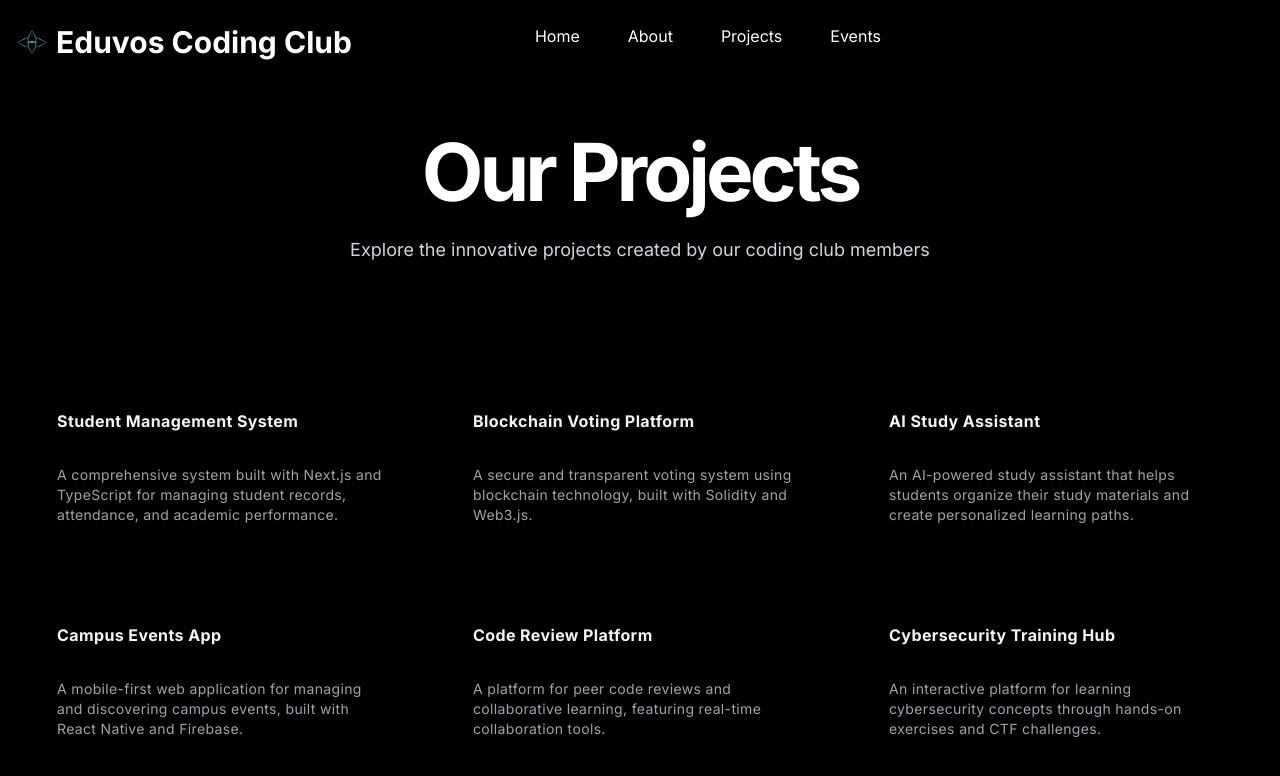
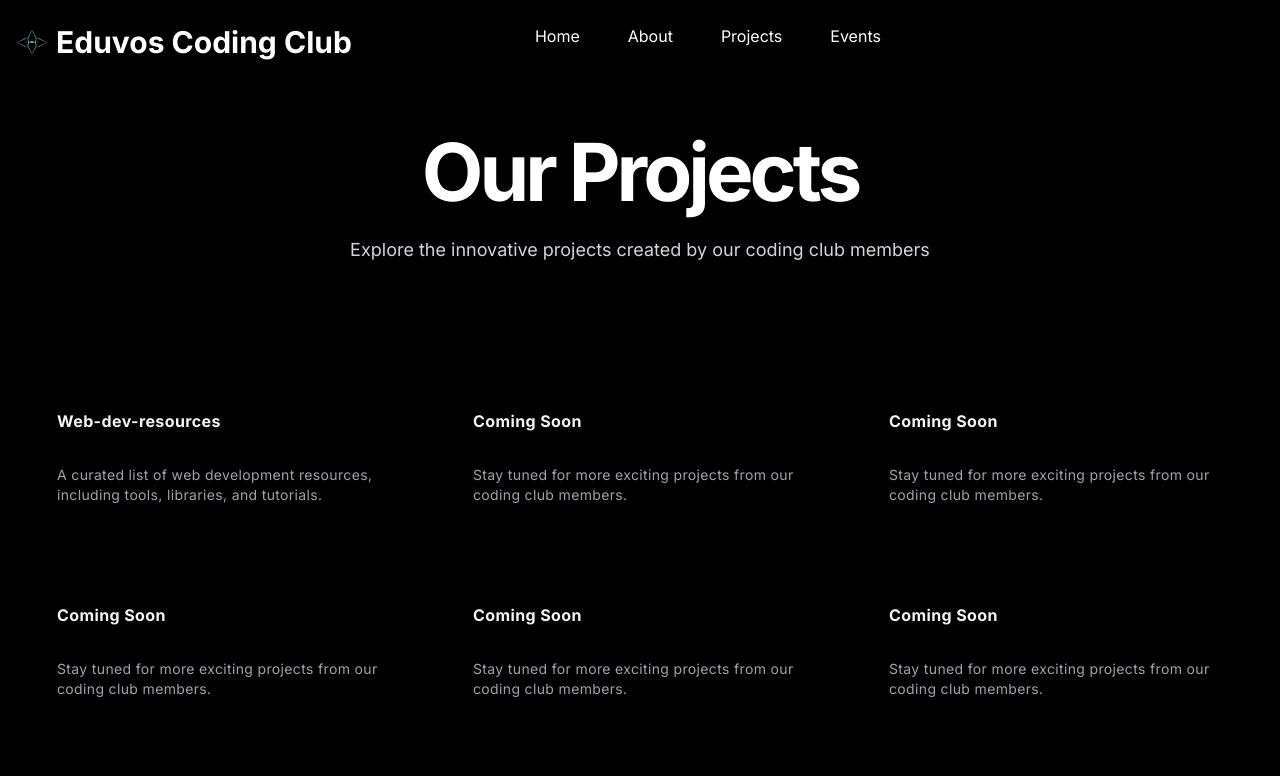
Before and after one commit to 1Blxnk1/coding-club-site-vossie, a Next.js app in the folder codingclub_site/: page /projects in a window 1280 px wide. Shown: the top 776 px of the page. Built offline with nearby package versions, Linux system fonts and the light colour scheme.

Commit message:
Update project titles and descriptions for clarity; modify header layout for improved presentation

```diff
--- a/codingclub_site/src/app/page.tsx
+++ b/codingclub_site/src/app/page.tsx
@@ -198,7 +198,7 @@ func main() {
       <div className="h-full flex flex-col justify-center px-20">
         <div className="flex flex-col items-start">
           <h1 className="text-8xl font-bold text-white relative z-50 mb-8">
-            Join the Club ;D
+            Join the Club :)
           </h1>
           <button
             className={`
--- a/codingclub_site/src/app/projects/page.tsx
+++ b/codingclub_site/src/app/projects/page.tsx
@@ -5,34 +5,34 @@ import { HoverEffect } from '@/components/ui/card-hover-effect' // We'll create
 
 const projects = [
   {
-    title: "Student Management System",
-    description: "A comprehensive system built with Next.js and TypeScript for managing student records, attendance, and academic performance.",
-    link: "/projects/student-management"
+    title: "Web-dev-resources",
+    description: "A curated list of web development resources, including tools, libraries, and tutorials.",
+    link: "https://github.com/iamismile/web-dev-resources"
   },
   {
-    title: "Blockchain Voting Platform",
-    description: "A secure and transparent voting system using blockchain technology, built with Solidity and Web3.js.",
-    link: "/projects/blockchain-voting"
+    title: "Coming Soon",
+    description: "Stay tuned for more exciting projects from our coding club members.",
+    link: "n"
   },
   {
-    title: "AI Study Assistant",
-    description: "An AI-powered study assistant that helps students organize their study materials and create personalized learning paths.",
-    link: "/projects/ai-assistant"
+    title: "Coming Soon",
+    description: "Stay tuned for more exciting projects from our coding club members.",
+    link: "u"
   },
   {
-    title: "Campus Events App",
-    description: "A mobile-first web application for managing and discovering campus events, built with React Native and Firebase.",
-    link: "/projects/events-app"
+    title: "Coming Soon",
+    description: "Stay tuned for more exciting projects from our coding club members.",
+    link: "l"
   },
   {
-    title: "Code Review Platform",
-    description: "A platform for peer code reviews and collaborative learning, featuring real-time collaboration tools.",
-    link: "/projects/code-review"
+    title: "Coming Soon",
+    description: "Stay tuned for more exciting projects from our coding club members.",
+    link: "1"
   },
   {
-    title: "Cybersecurity Training Hub",
-    description: "An interactive platform for learning cybersecurity concepts through hands-on exercises and CTF challenges.",
-    link: "/projects/security-hub"
+    title: "Coming Soon",
+    description: "Stay tuned for more exciting projects from our coding club members.",
+    link: "lol"
   }
 ]
 
--- a/codingclub_site/src/components/layout/Header.tsx
+++ b/codingclub_site/src/components/layout/Header.tsx
@@ -6,8 +6,7 @@ const Header = () => {
     <header className="bg-opacity-0 text-white">
       <div className="container mx-auto px-4 py-6 bg-opacity-0">
 
-        <nav className="flex items-start"> {/* Changed to items-start */}
-          {/* Logo on the left */}
+        <nav className="flex items-start">
           <div className="flex-shrink-0">
             <Link href="/" className="flex items-center space-x-2">
               <Image
```
